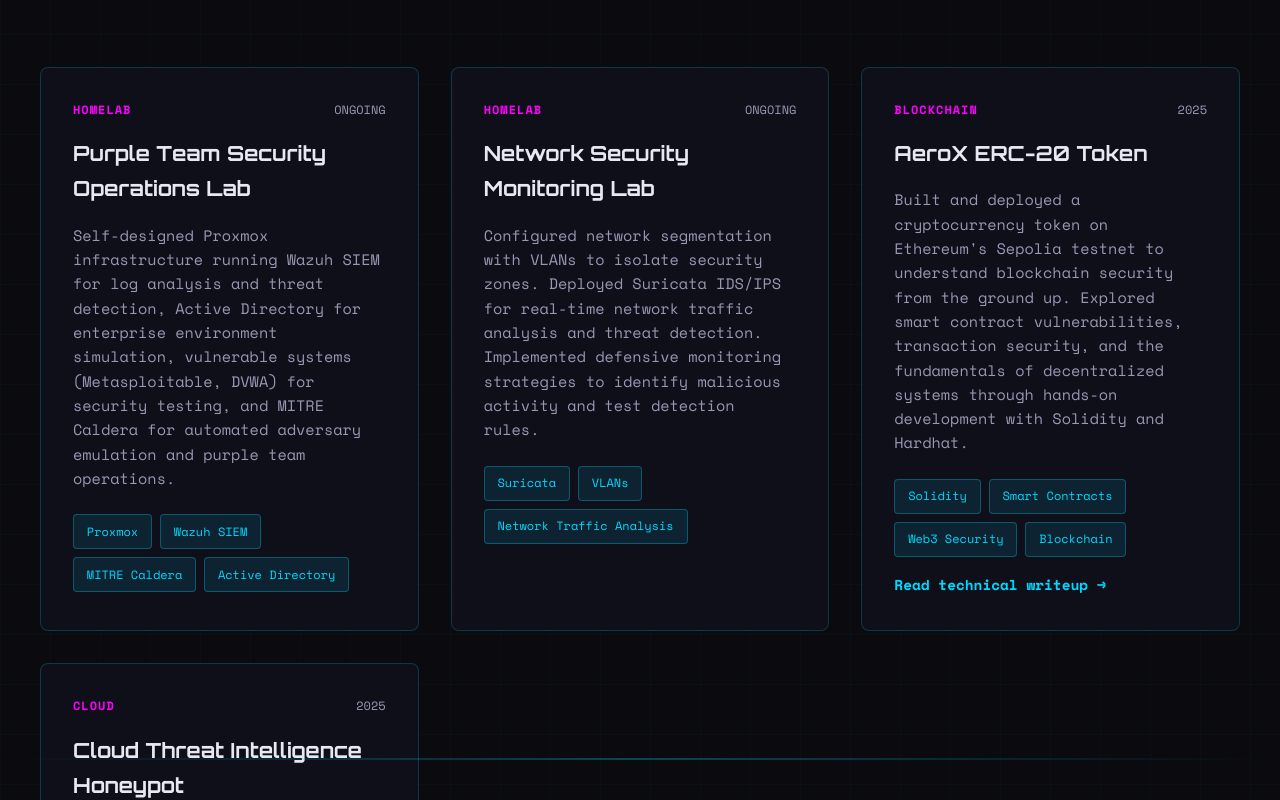
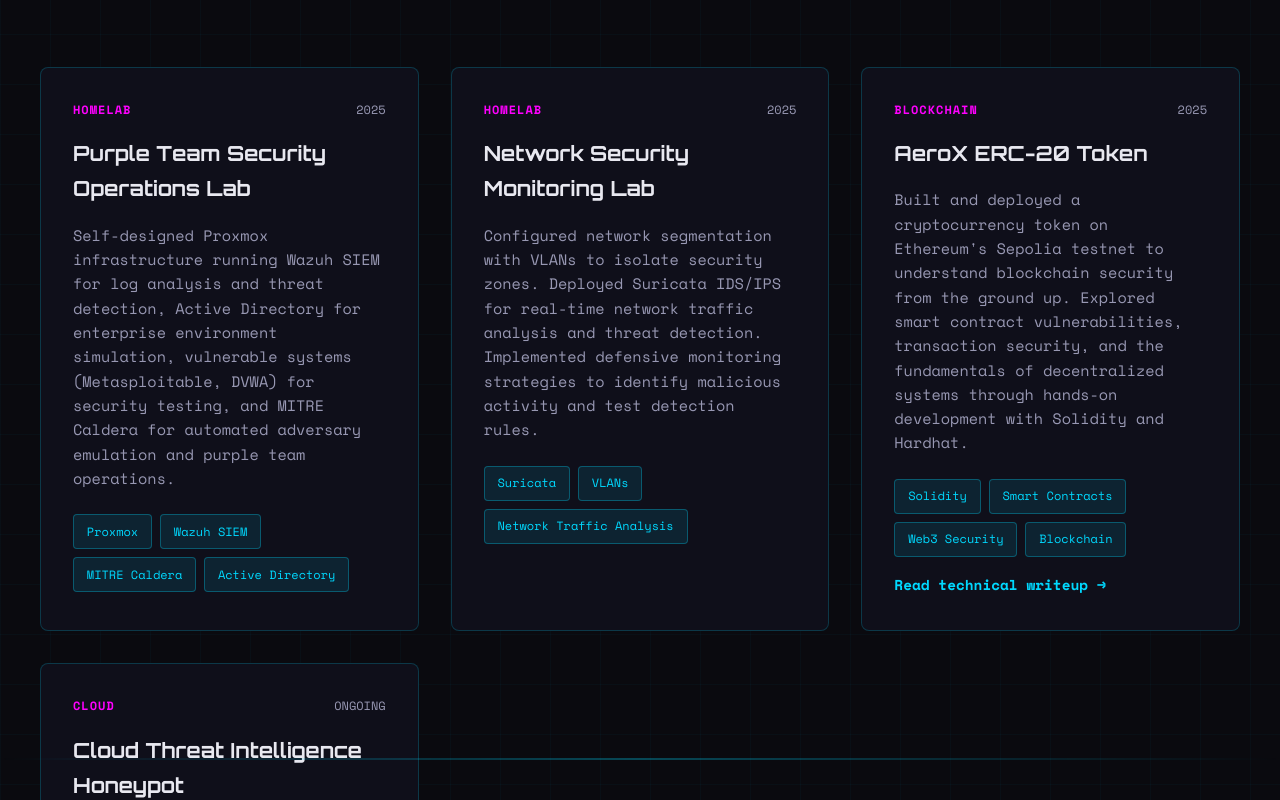
Before and after one commit to Aeronique/aerobytes-site, a Jekyll site: the page built from projects.html, in a window 1280 px wide and 1400 px high. Shown: the part 366-1166 px from the top of the window. Built offline with Jekyll 4.4.1, drawn with Linux system fonts in a browser that asks for light colours.

Commit message:
Update projects.html

```diff
--- a/projects.html
+++ b/projects.html
@@ -18,7 +18,7 @@
             <div class="project-card">
                 <div class="card-header">
                     <span class="card-tag">HOMELAB</span>
-                    <span class="card-date">ONGOING</span>
+                    <span class="card-date">2025</span>
                 </div>
                 <h3 class="card-title">Purple Team Security Operations Lab</h3>
                 <p class="card-description">Self-designed Proxmox infrastructure running Wazuh SIEM for log analysis and threat detection, Active Directory for enterprise environment simulation, vulnerable systems (Metasploitable, DVWA) for security testing, and MITRE Caldera for automated adversary emulation and purple team operations.</p>
@@ -33,7 +33,7 @@
             <div class="project-card">
                 <div class="card-header">
                     <span class="card-tag">HOMELAB</span>
-                    <span class="card-date">ONGOING</span>
+                    <span class="card-date">2025</span>
                 </div>
                 <h3 class="card-title">Network Security Monitoring Lab</h3>
                 <p class="card-description">Configured network segmentation with VLANs to isolate security zones. Deployed Suricata IDS/IPS for real-time network traffic analysis and threat detection. Implemented defensive monitoring strategies to identify malicious activity and test detection rules.</p>
@@ -63,7 +63,7 @@
             <div class="project-card">
                 <div class="card-header">
                     <span class="card-tag">CLOUD</span>
-                    <span class="card-date">2025</span>
+                    <span class="card-date">ONGOING</span>
                 </div>
                 <h3 class="card-title">Cloud Threat Intelligence Honeypot</h3>
                 <p class="card-description">Deployed T-Pot honeypot on Google Cloud Platform to capture and analyze live attack traffic. Analyzed adversary tactics, techniques, and procedures (TTPs) from real-world threat actors. Correlated indicators of compromise (IOCs) with threat intelligence feeds.</p>
```
